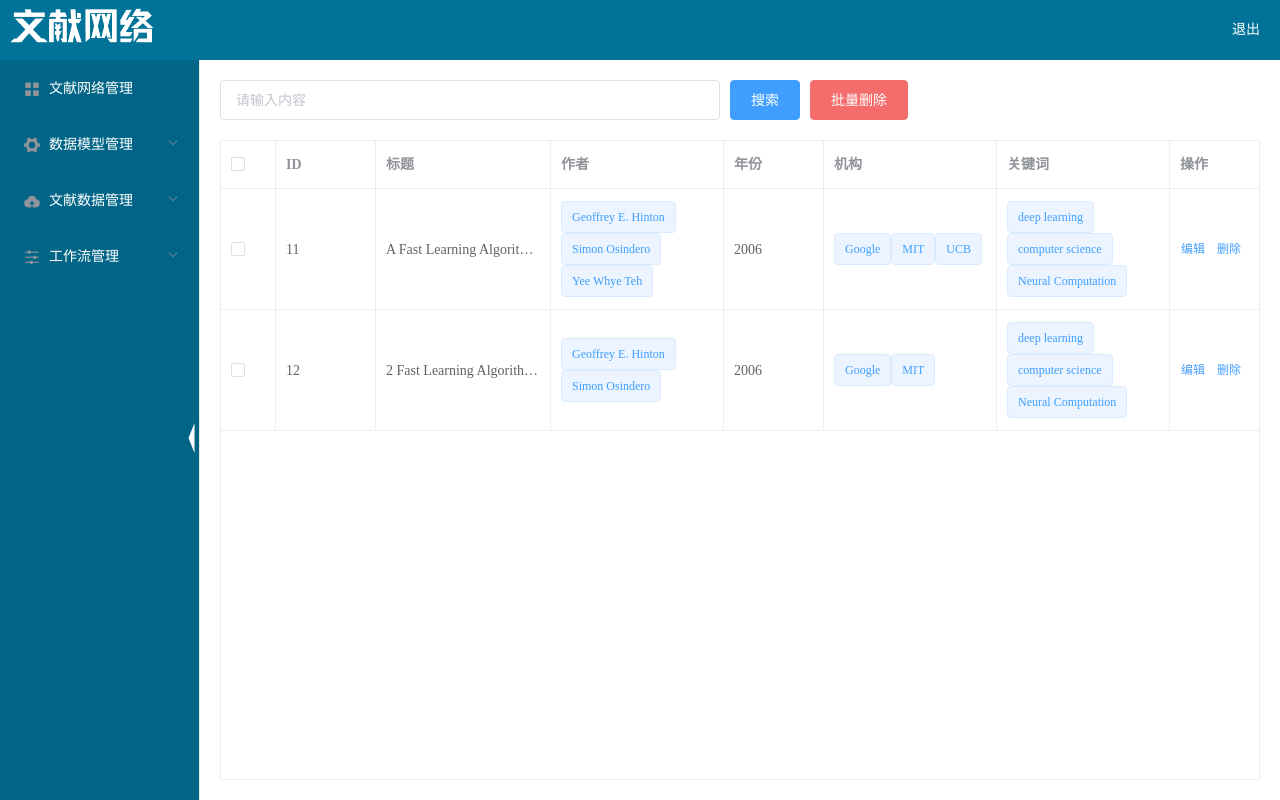
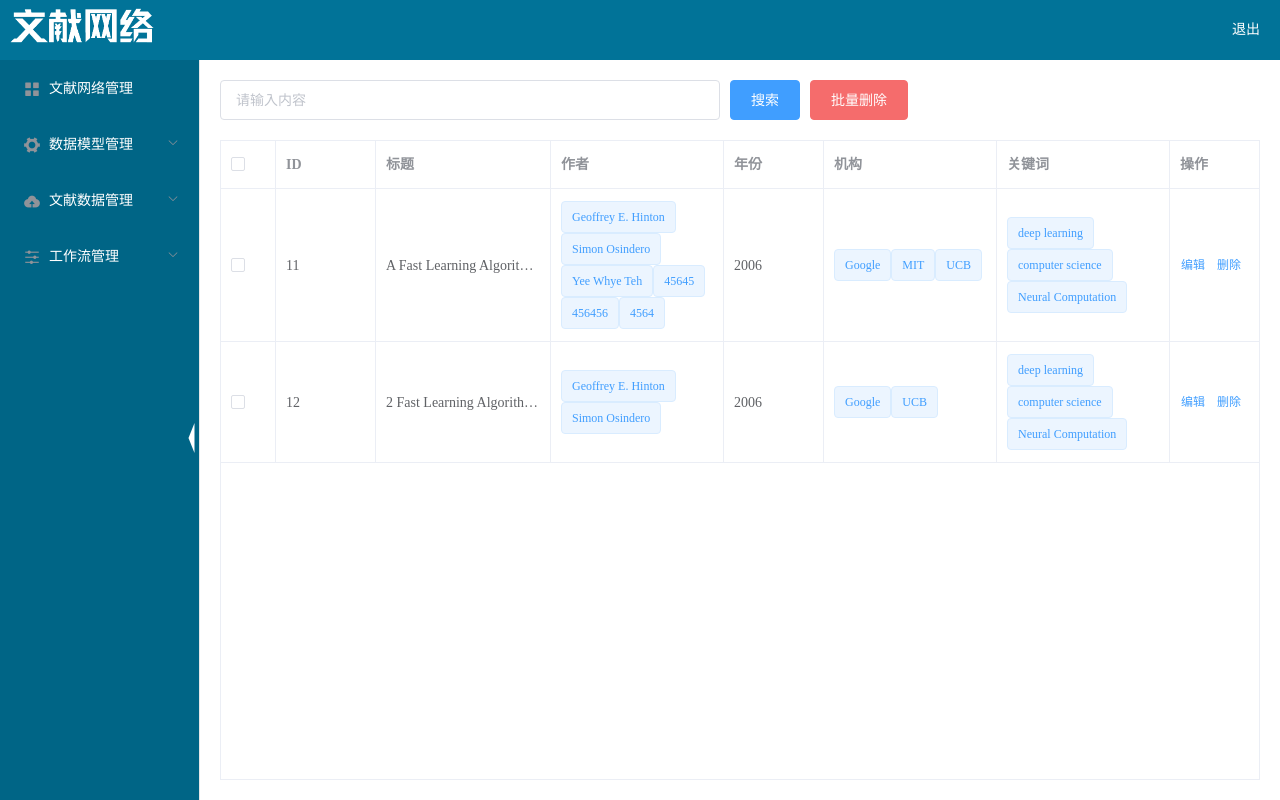
Before and after one commit to xiaobao999/netBack111, a Vue app: page /management in a window 1280 px wide. Built offline with nearby package versions, Linux system fonts and the light colour scheme; data requests are answered from the project's data file; sample sign-in values are in the browser's storage.

Commit message:
management  bug点确认

```diff
--- a/db.json
+++ b/db.json
@@ -590,18 +590,30 @@
     {
       "title": "A Fast Learning Algorithm for Deep Belief Nets",
       "author": [
-        [
-          "Geoffrey E. Hinton",
-          21
-        ],
-        [
-          "Simon Osindero",
-          22
-        ],
-        [
-          "Yee Whye Teh",
-          23
-        ]
+        {
+          "name": "Geoffrey E. Hinton",
+          "id": 21
+        },
+        {
+          "name": "Simon Osindero",
+          "id": 22
+        },
+        {
+          "name": "Yee Whye Teh",
+          "id": 23
+        },
+        {
+          "id": 555,
+          "name": "45645"
+        },
+        {
+          "id": 555,
+          "name": "456456"
+        },
+        {
+          "id": 555,
+          "name": "4564"
+        }
       ],
       "abstract": "We show how to use complementary priors to eliminate the explaining-away effects that make inference difficult in densely connected belief nets that have many hidden layers. Using complementary priors, we derive a fast, greedy algorithm that can learn deep, directed belief networks one layer at a time, provided the top two layers form an undirected associative memory. The fast, greedy algorithm is used to initialize a slower learning procedure that fine-tunes the weights using a contrastive version of the wake-sleep algorithm. After fine-tuning, a network with three hidden layers forms a very good generative model of the joint distribution of handwritten digit images and their labels. This generative model gives better digit classification than the best discriminative learning algorithms. The low-dimensional manifolds on which the digits lie are modeled by long ravines in the free-energy landscape of the top-level associative memory, and it is easy to explore these ravines by using the directed connections to display what the associative memory has in mind.",
       "publisher": [
@@ -611,33 +623,33 @@
       "pubyear": 2006,
       "citation": 6538,
       "affiliation": [
-        [
-          "Google",
-          31
-        ],
-        [
-          "MIT",
-          32
-        ],
-        [
-          "UCB",
-          33
-        ]
+        {
+          "mechanism": "Google",
+          "id": 31
+        },
+        {
+          "mechanism": "MIT",
+          "id": 31
+        },
+        {
+          "mechanism": "UCB",
+          "id": 31
+        }
       ],
       "id": 11,
       "topic": [
-        [
-          "deep learning",
-          1234
-        ],
-        [
-          "computer science",
-          2345
-        ],
-        [
-          "Neural Computation",
-          7890
-        ]
+        {
+          "keyword": "deep learning",
+          "id": 1234
+        },
+        {
+          "keyword": "computer science",
+          "id": 1234
+        },
+        {
+          "keyword": "Neural Computation",
+          "id": 1234
+        }
       ],
       "reference": [
         [
@@ -667,14 +679,14 @@
     {
       "title": "2 Fast Learning Algorithm for Deep Belief Nets",
       "author": [
-        [
-          "Geoffrey E. Hinton",
-          21
-        ],
-        [
-          "Simon Osindero",
-          22
-        ]
+        {
+          "name": "Geoffrey E. Hinton",
+          "id": 21
+        },
+        {
+          "name": "Simon Osindero",
+          "id": 22
+        }
       ],
       "abstract": "We show how to use complementary priors to eliminate the explaining-away effects that make inference difficult in densely connected belief nets that have many hidden layers. Using complementary priors, we derive a fast, greedy algorithm that can learn deep, directed belief networks one layer at a time, provided the top two layers form an undirected associative memory. The fast, greedy algorithm is used to initialize a slower learning procedure that fine-tunes the weights using a contrastive version of the wake-sleep algorithm. After fine-tuning, a network with three hidden layers forms a very good generative model of the joint distribution of handwritten digit images and their labels. This generative model gives better digit classification than the best discriminative learning algorithms. The low-dimensional manifolds on which the digits lie are modeled by long ravines in the free-energy landscape of the top-level associative memory, and it is easy to explore these ravines by using the directed connections to display what the associative memory has in mind.",
       "publisher": [
@@ -684,29 +696,29 @@
       "pubyear": 2006,
       "citation": 6538,
       "affiliation": [
-        [
-          "Google",
-          31
-        ],
-        [
-          "MIT",
-          32
-        ]
+        {
+          "mechanism": "Google",
+          "id": 31
+        },
+        {
+          "mechanism": "UCB",
+          "id": 31
+        }
       ],
       "id": 12,
       "topic": [
-        [
-          "deep learning",
-          1234
-        ],
-        [
-          "computer science",
-          2345
-        ],
-        [
-          "Neural Computation",
-          7890
-        ]
+        {
+          "keyword": "deep learning",
+          "id": 1234
+        },
+        {
+          "keyword": "computer science",
+          "id": 1234
+        },
+        {
+          "keyword": "Neural Computation",
+          "id": 1234
+        }
       ],
       "reference": [
         [
--- a/src/components/management.vue
+++ b/src/components/management.vue
@@ -19,18 +19,18 @@
         <el-table-column prop="title" label="标题" show-overflow-tooltip></el-table-column>
         <el-table-column prop="author" label="作者">
           <template slot-scope="scope">
-            <el-tag v-for="(item,i) in scope.row.author" :key="i">{{item[0]}}</el-tag>
+            <el-tag v-for="(item,i) in scope.row.author" :key="i">{{item.name}}</el-tag>
           </template>
         </el-table-column>
         <el-table-column prop="pubyear" label="年份" width="100" show-overflow-tooltip></el-table-column>
         <el-table-column prop="affiliation" label="机构">
           <template slot-scope="scope">
-            <el-tag v-for="(item,i) in scope.row.affiliation" :key="i">{{item[0]}}</el-tag>
+            <el-tag v-for="(item,i) in scope.row.affiliation" :key="i">{{item.mechanism}}</el-tag>
           </template>
         </el-table-column>
         <el-table-column prop="topic" label="关键词">
           <template slot-scope="scope">
-            <el-tag v-for="(item,i) in scope.row.topic" :key="i">{{item[0]}}</el-tag>
+            <el-tag v-for="(item,i) in scope.row.topic" :key="i">{{item.keyword}}</el-tag>
           </template>
         </el-table-column>
         <el-table-column fixed="right" label="操作" width="90">
@@ -67,7 +67,7 @@
                     closable
                     :disable-transitions="false"
                     @close="handleClose(tag)"
-                  >{{tag}}</el-tag>
+                  >{{tag.name}}</el-tag>
                   <el-input
                     class="input-new-tag"
                     v-if="inputVisible"
@@ -84,10 +84,10 @@
                 <el-input v-model="form.pubyear"></el-input>
               </el-form-item>
               <el-form-item label="机构">
-                <el-input v-model="form.affiliation"></el-input>
+                <!-- <el-input v-model="form.affiliation"></el-input> -->
               </el-form-item>
               <el-form-item label="关键词">
-                <el-input v-model="form.topic"></el-input>
+                <!-- <el-input v-model="form.topic"></el-input> -->
               </el-form-item>
               <el-form-item>
                 <el-button type="primary" @click="onSubmit">保存</el-button>
@@ -137,7 +137,7 @@ export default {
     handleInputConfirm() {
       let inputValue = this.inputValue;
       if (inputValue) {
-        this.dynamicTags.push(inputValue);
+        this.form.author.push({ id: 555, name: this.inputValue });
       }
       this.inputVisible = false;
       this.inputValue = "";
@@ -146,7 +146,7 @@ export default {
       const res = await this.$http.get("management");
       // console.log(res);
       const { data } = res;
-
+      console.table(data, 999999);
       this.tableData = data;
     },
     async handleClick(e) {
@@ -155,6 +155,7 @@ export default {
       const res = await this.$http.get(`management/${id}`);
       const { data } = res;
       this.form = data;
+      //tudo抽组件最好
     },
     async onSubmit() {
       this.formshow = false;
```
